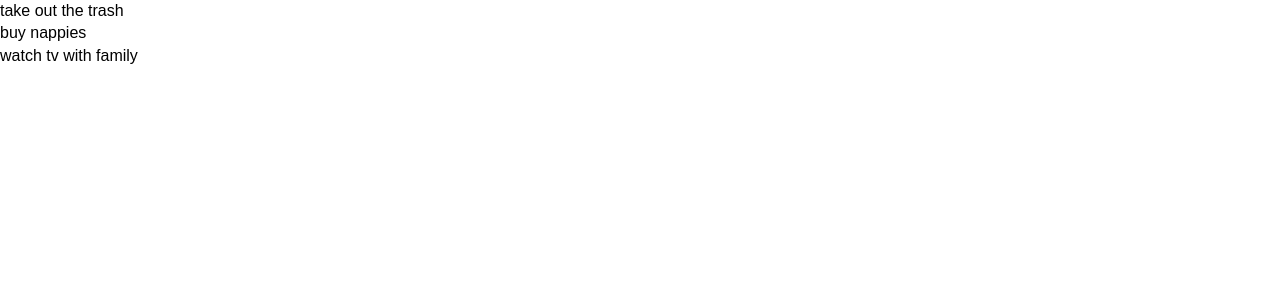
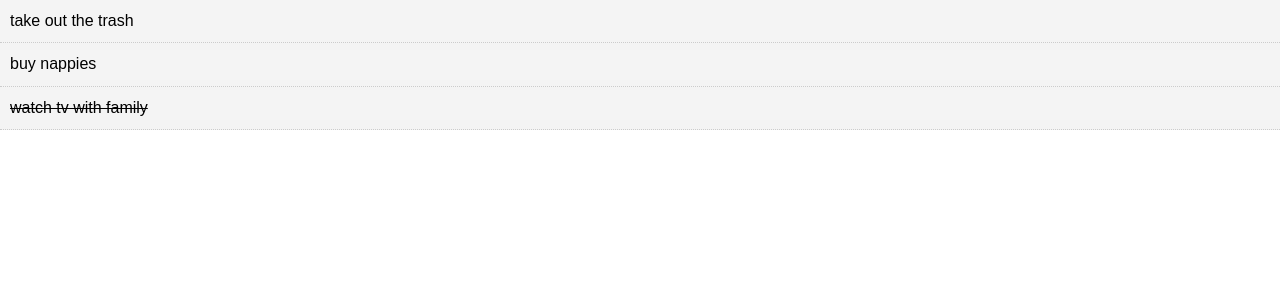
Before and after one commit to Kiran-Mistry/to-do-list, a React (Create React App) app: page / in a window 1280 px wide. Shown: the top 300 px of the page. Built offline with nearby package versions, Linux system fonts and the light colour scheme.

Commit message:
Styled the todo items

```diff
--- a/src/App.js
+++ b/src/App.js
@@ -18,7 +18,7 @@ class App extends Component {
       {
         id: 3,
         title: 'watch tv with family',
-        completed: false,
+        completed: true,
       },
     ]
   }
--- a/src/components/TodoItem.js
+++ b/src/components/TodoItem.js
@@ -3,9 +3,26 @@ import PropTypes from "prop-types";
 
 
 class TodoItem extends Component {
+    getStyle = () => {
+        return {
+
+            background: '#f4f4f4',
+            padding: '10px',
+            borderBottom: '1px #ccc dotted',
+            /*
+            ternary operator - if todo is completed, add
+            line-through to text, otherwise leave blank
+            */
+            textDecoration: this.props.todo.completed ?
+            'line-through' : 'none'
+        }
+    }
+
+
+
     render() {
         return (
-            <div>
+            <div style={this.getStyle()}>
                 <p>{this.props.todo.title}</p>
             </div>
         )
```
